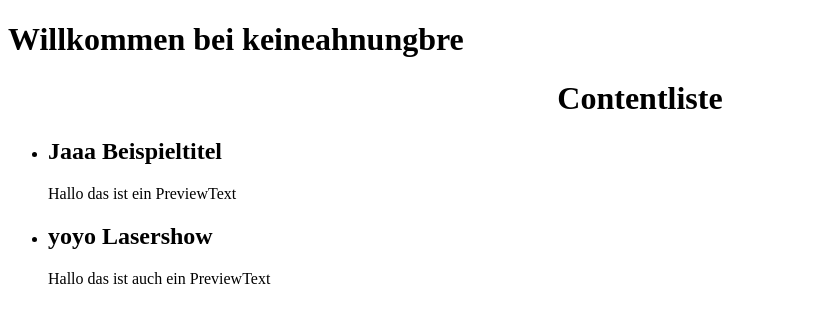
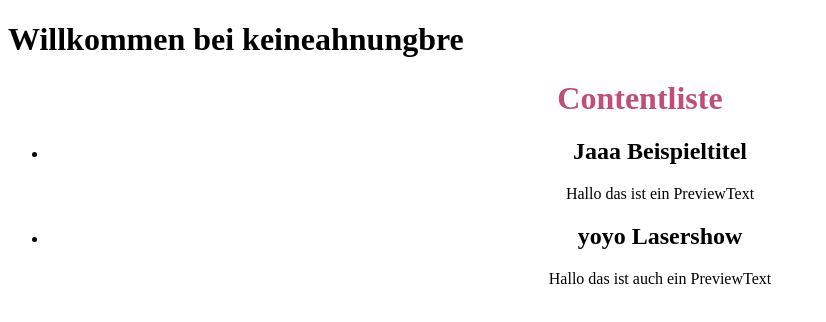
Before and after one commit to idontgitthiscode/keineahnungbre, a Next.js app: page / in a window 1280 px wide. Shown: the top 322 px of the page, without its empty margins (0-826 px from the left). Built offline with nearby package versions, Linux system fonts and the light colour scheme.

Commit message:
addedstyledcomponents

```diff
--- a/components/contentlist/index.js
+++ b/components/contentlist/index.js
@@ -3,12 +3,17 @@ import data from "../../lib/data.js";
 import styled from "styled-components";
 
 const StyledH1 = styled.h1`
+  color: #BF4F74;
+`;
+
+const StyledDIV = styled.div`
   text-align: center;
 `;
 
+
 export default function Contentlist() {
   return (
-    <div>
+    <StyledDIV>
       <StyledH1>Contentliste</StyledH1>
       <ul>
         {data.map((item) => (
@@ -18,6 +23,6 @@ export default function Contentlist() {
           </li>
         ))}
       </ul>
-    </div>
+    </StyledDIV>
   );
 }
```
